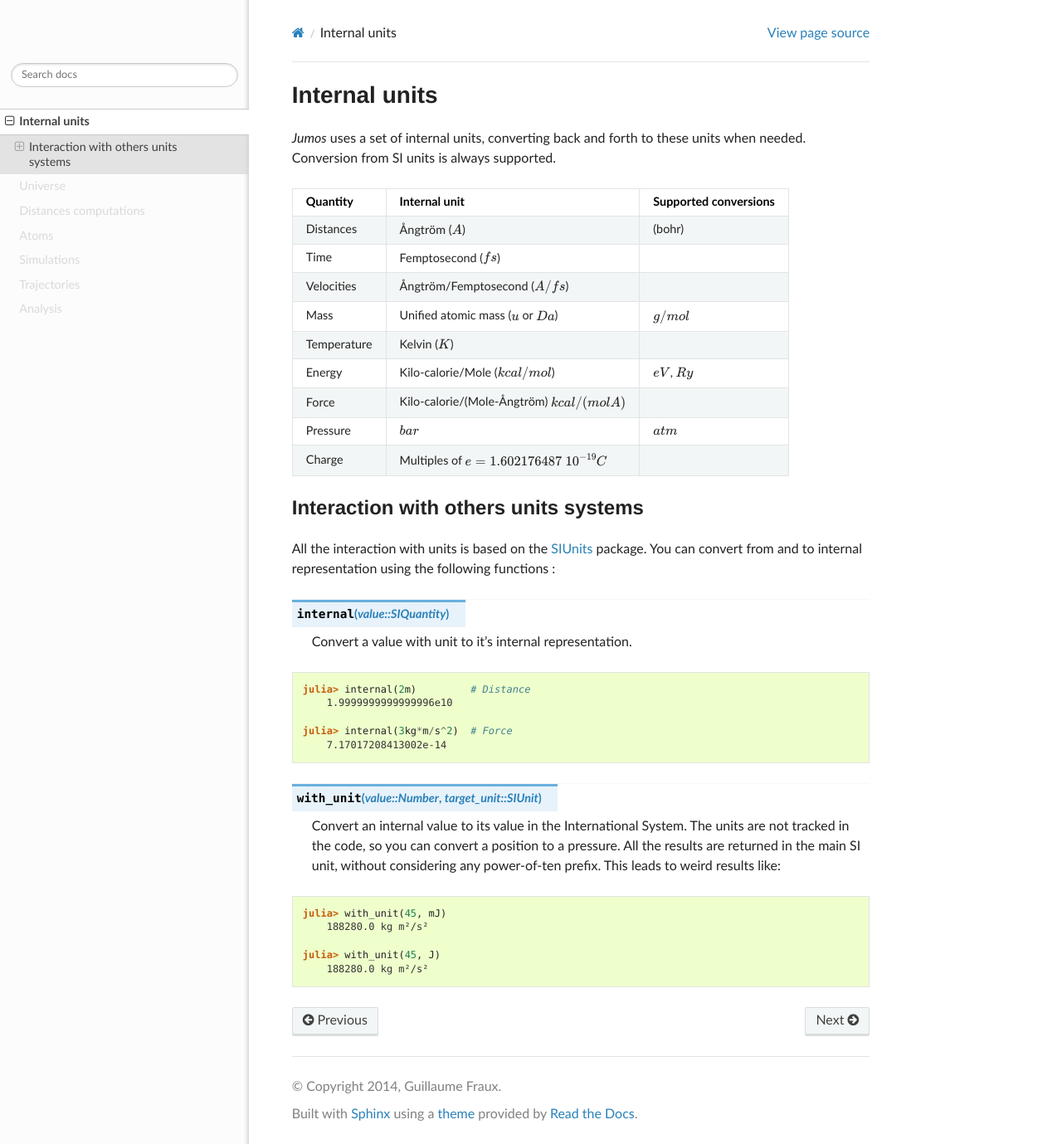
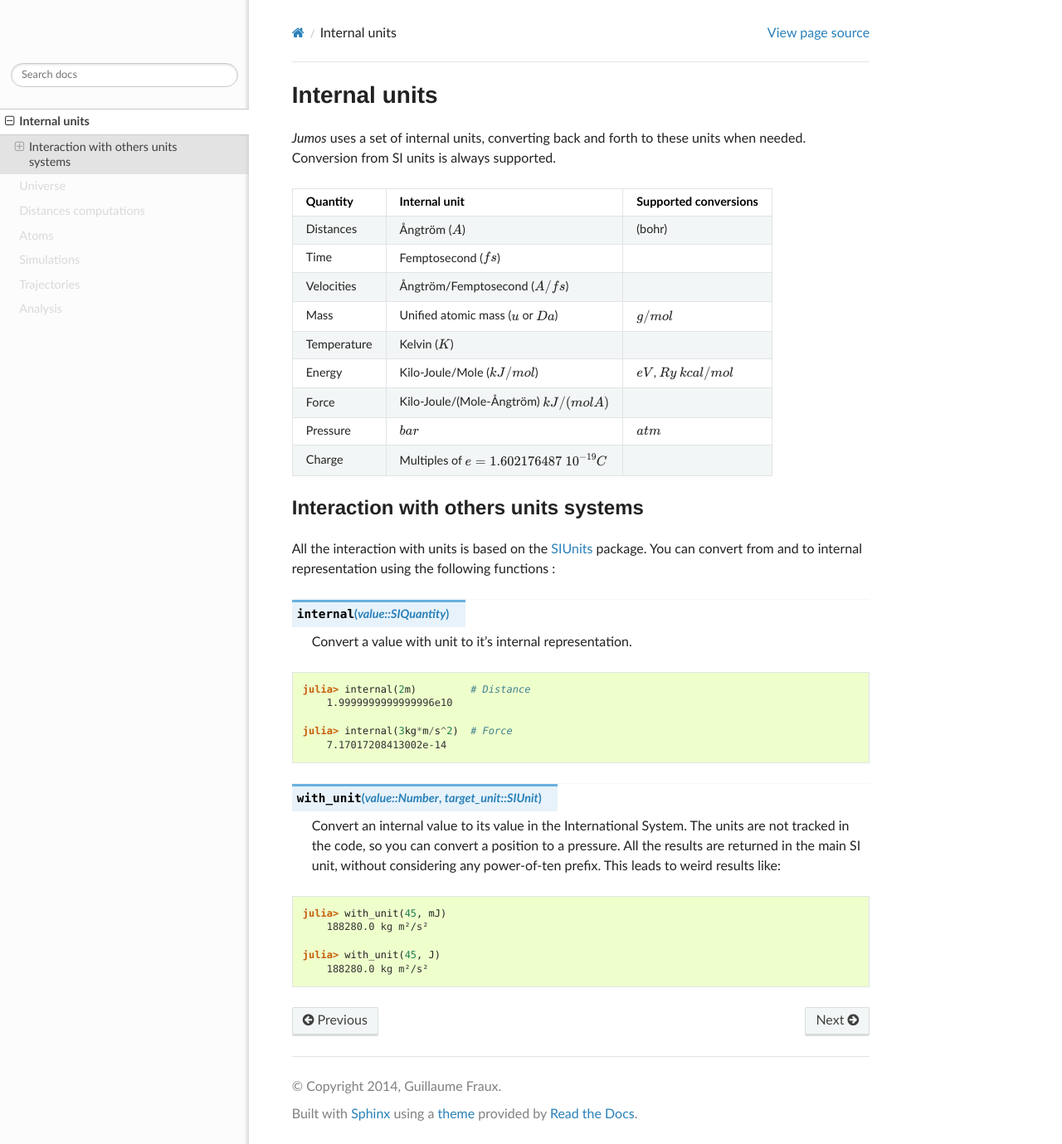
Before and after one commit to Luthaf/Jumos.jl, a Sphinx documentation site: the page built from doc/units.rst, in a window 1280 px wide and 1379 px high. Shown: the whole window at 83% size. Built offline with Sphinx 7.4.7 and the Read the Docs theme 2.0.0, drawn with Linux system fonts in a browser that asks for light colours.

Commit message:
Change internal force and energy units.
The kcal -> kJoule conversion factor is not easy to pickup,
and kJ/mol can be easily converted to accelerations.

```diff
--- a/doc/simulations/forces.rst
+++ b/doc/simulations/forces.rst
@@ -1,2 +1,6 @@
 Computing the forces
 ====================
+
+
+Unit system -> real_force = 10^{-4}*potential_force
+use the (unexported) force_array_to_internal! function.
--- a/doc/simulations/potentials.rst
+++ b/doc/simulations/potentials.rst
@@ -120,4 +120,6 @@ TODO
 
 Example: LJ second form.
 
+Attention : unit system
+
 .. TODO : LongRangePotential
--- a/doc/units.rst
+++ b/doc/units.rst
@@ -19,10 +19,11 @@ when needed. Conversion from SI units is always supported.
 +---------------+-------------------------------------------------+-------------------------+
 | Temperature   | Kelvin (:math:`K`)                              |                         |
 +---------------+-------------------------------------------------+-------------------------+
-| Energy        | Kilo-calorie/Mole (:math:`kcal/mol`)            | :math:`eV`,             |
+| Energy        | Kilo-Joule/Mole (:math:`kJ/mol`)                | :math:`eV`,             |
 |               |                                                 | :math:`Ry`              |
+|               |                                                 | :math:`kcal/mol`        |
 +---------------+-------------------------------------------------+-------------------------+
-| Force         | Kilo-calorie/(Mole-Ångtröm) :math:`kcal/(mol A)`|                         |
+| Force         | Kilo-Joule/(Mole-Ångtröm) :math:`kJ/(mol A)`    |                         |
 +---------------+-------------------------------------------------+-------------------------+
 | Pressure      | :math:`bar`                                     |  :math:`atm`            |
 +---------------+-------------------------------------------------+-------------------------+
```
Also changed, not shown: 5 other files.
